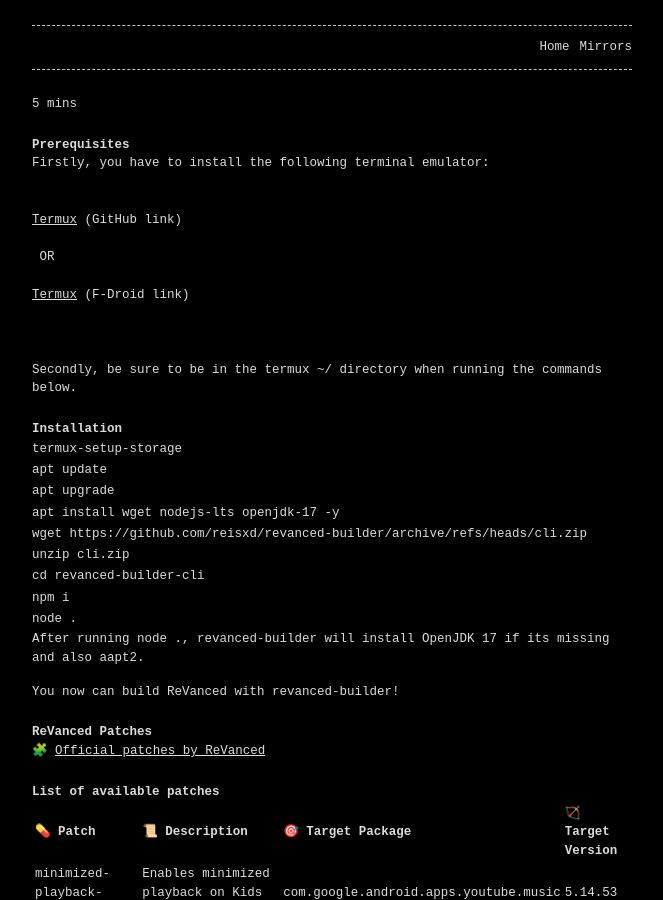
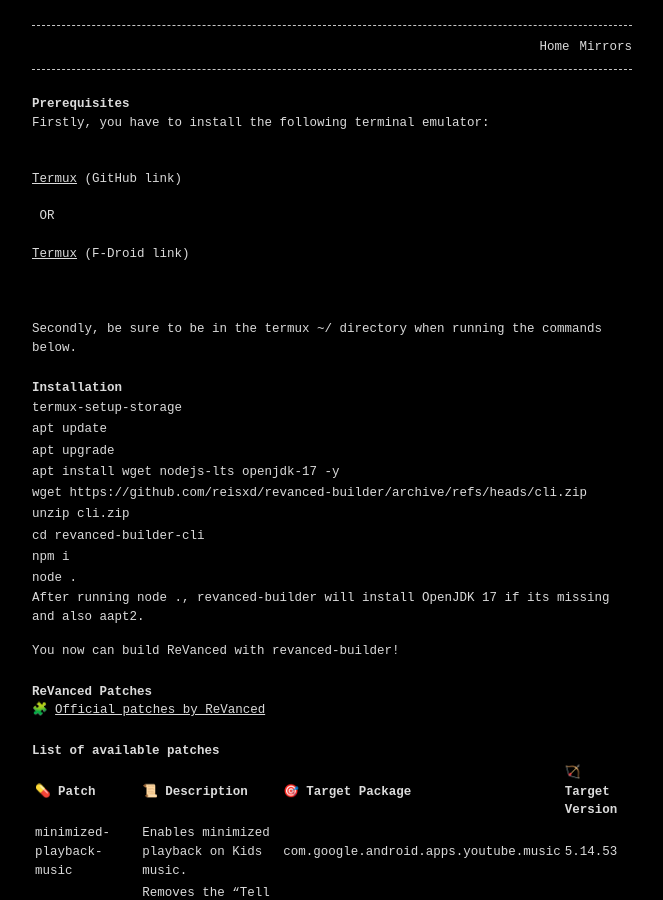
Before and after one commit to 0x7C2f/0x7C2f.github.io.old, a Jekyll site: the page built from _posts/2022-07-21-revanced-on-android.md, in a window 1280 px wide and 900 px high. Shown: the whole window, without its empty margins (308-971 px from the left). Built offline with Jekyll 4.4.1, drawn with Linux system fonts in a browser that asks for light colours.

```diff
--- a/_includes/reading_time.html
+++ /dev/null
@@ -1,8 +0,0 @@
- <span class="reading-time" title="Estimated read time">
-  {% assign words = content | number_of_words %}
-  {% if words < 360 %}
-    1 min
-  {% else %}
-    {{ words | divided_by:180 }} mins
-  {% endif %}
-</span>
--- a/_layouts/post.html
+++ b/_layouts/post.html
@@ -1,5 +1,4 @@
 ---
 layout: default
 ---
-{% include reading_time.html %}
 {{ content }}
```
